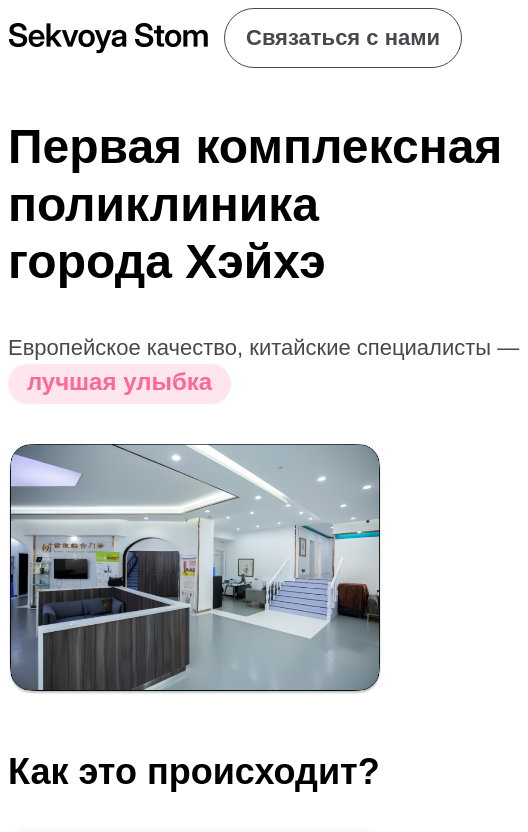
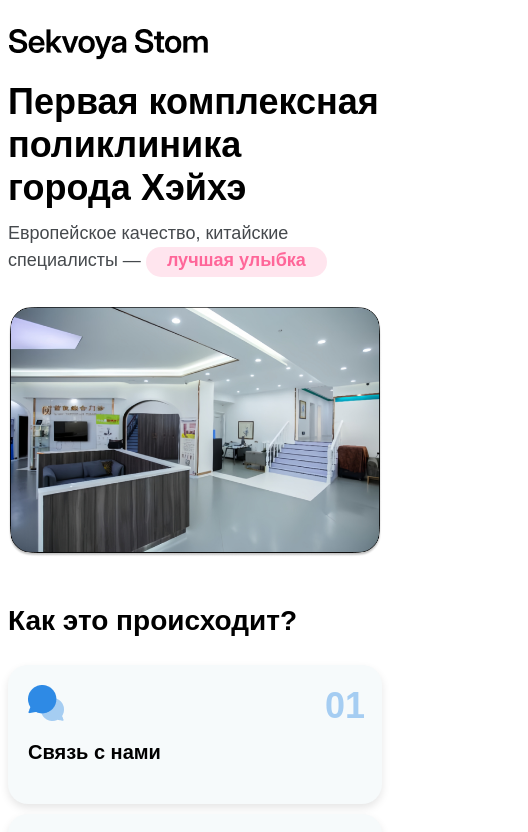
Before and after one commit to VoRaX00/Dentistry, a Next.js app: page / in a window 390 px wide. Shown: the top 832 px of the page, 528 px wide, since content can reach past the window. Built offline with nearby package versions, Linux system fonts and the light colour scheme.

Commit message:
adaptive Cards, Heading, Hero, Home, HowIt, Service, TextWithBgColor

```diff
--- a/src/styles/Card.module.css
+++ b/src/styles/Card.module.css
@@ -52,3 +52,9 @@
         white-space: normal;
     }
 }
+
+@media (max-width: 550px) {
+    .text {
+        font-size: 20px;
+    }
+}
--- a/src/styles/Guarantees.module.css
+++ b/src/styles/Guarantees.module.css
@@ -30,6 +30,7 @@
     .guarantees {
         max-width: 100%;
         width: 100%;
+        box-sizing: border-box;
         padding-left: 30px;
     }
 }
--- a/src/styles/Heading.module.css
+++ b/src/styles/Heading.module.css
@@ -30,8 +30,14 @@
     margin-left: 1rem;
 }
 
-@media (max-width: 768px) {
+@media (max-width: 900px) {
     .contact p span {
         display: none;
     }
 }
+
+@media (max-width: 600px) {
+    .contact p {
+        display: none;
+    }
+}
--- a/src/styles/Hero.module.css
+++ b/src/styles/Hero.module.css
@@ -124,3 +124,38 @@
     }
 
 }
+
+@media (max-width: 768px) {
+    .heroContent {
+        margin-top: 0;
+    }
+
+    .heroContent p {
+        font-size: 22px;
+        margin-bottom: 10px !important;
+    }
+
+    .hero img {
+        margin-top: 0;
+    }
+
+    .heroContent h1 {
+        margin-bottom: 10px !important;
+    }
+}
+
+@media (max-width: 600px) {
+    .heroContent p {
+        font-size: 18px;
+    }
+
+    .heroContent h1 {
+        font-size: 36px;
+    }
+}
+
+@media (max-width: 530px) {
+    .heroContent p {
+        width: 340px !important;
+    }
+}
--- a/src/styles/Home.module.css
+++ b/src/styles/Home.module.css
@@ -15,6 +15,6 @@
 
 @media (max-width: 570px) {
     .container {
-        padding: 0;
+        padding: 20px 0 0;
     }
 }
--- a/src/styles/HowIt.module.css
+++ b/src/styles/HowIt.module.css
@@ -38,5 +38,10 @@
         justify-content: center;
         width: 100%;
     }
+}
 
+@media (max-width: 550px) {
+    .howItHeader {
+        font-size: 28px;
+    }
 }
--- a/src/styles/Service.module.css
+++ b/src/styles/Service.module.css
@@ -19,3 +19,9 @@
     font-size: 24px;
     color: #2E8AE5;
 }
+
+@media (max-width: 550px) {
+    .text {
+        font-size: 18px;
+    }
+}
--- a/src/styles/TextWithBgColor.module.css
+++ b/src/styles/TextWithBgColor.module.css
@@ -3,3 +3,24 @@
     text-align: center;
     border-radius: 36px;
 }
+
+@media (max-width: 768px) {
+    .textWithBackground {
+        width: 189px !important;
+        white-space: nowrap;
+        text-align: center;
+        justify-content: center;
+        font-size: 22px !important;
+    }
+}
+
+@media (max-width: 530px) {
+    .textWithBackground {
+        width: 161px !important;
+        white-space: nowrap;
+        text-align: center;
+        justify-content: center;
+        height: 30px !important;
+        font-size: 18px !important;
+    }
+}
```
